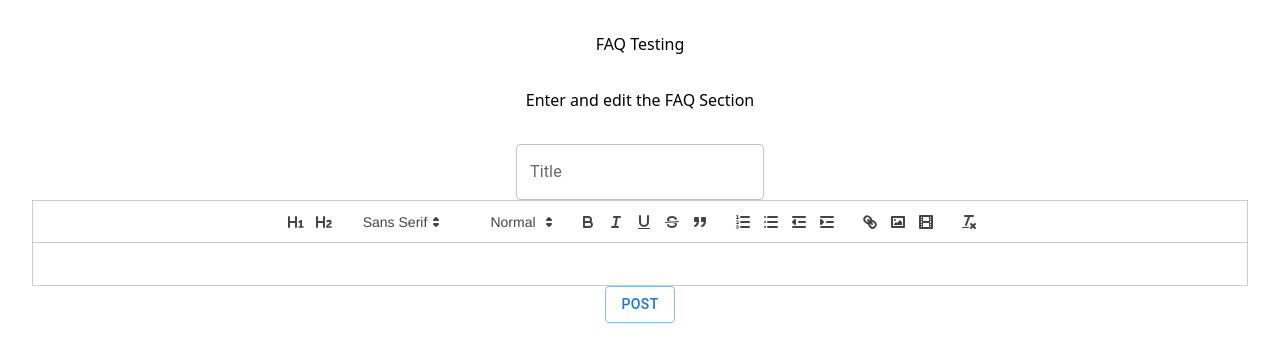
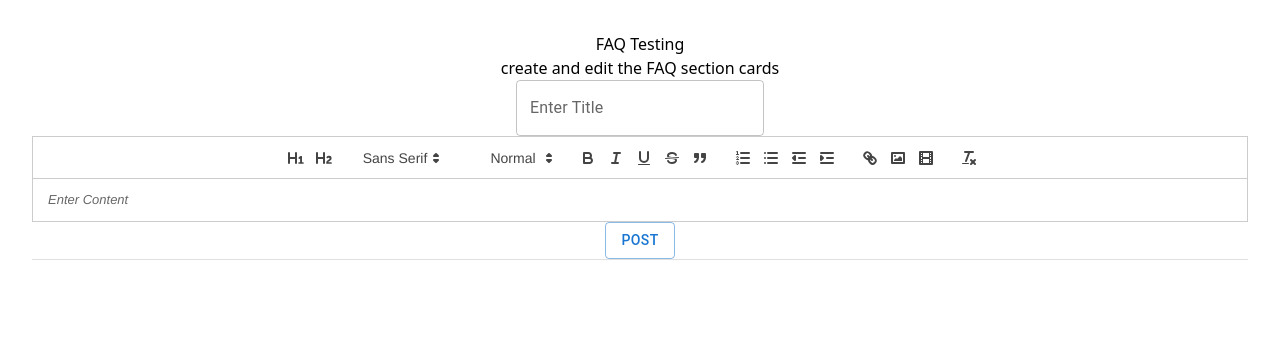
Before and after one commit to GeBon22/quill_testing, a React (Vite) app: page / in a window 1280 px wide. Shown: the top 362 px of the page. Built offline with nearby package versions, Linux system fonts and the light colour scheme.

Commit message:
playing with styling

```diff
--- a/src/App.tsx
+++ b/src/App.tsx
@@ -1,6 +1,6 @@
 import { useState } from "react";
 import "./App.css";
-import { Button, TextField } from "@mui/material";
+import { Button, Divider, TextField } from "@mui/material";
 import ReactQuill from "react-quill";
 import "react-quill/dist/quill.snow.css";
 
@@ -51,13 +51,13 @@ function App() {
   return (
     <>
       <h1>FAQ Testing</h1>
-      <div className="card">
-        <p>Enter and edit the FAQ Section</p>
+      <div className="p-4">
+        <p>create and edit the FAQ section cards</p>
       </div>
-      <section className="flex justify-start flex-col gap-4 border-2 p-4">
+      <section className="flex justify-start flex-col gap-4 border-2 rounded p-4">
         <TextField
           id="outlined-basic"
-          label="Title"
+          label="Enter Title"
           variant="outlined"
           value={title}
           onChange={(e) => setTitle(e.target.value)}
@@ -68,27 +68,29 @@ function App() {
             value={content}
             onChange={(value) => setContent(value)}
             modules={modules}
+            placeholder="Enter Content"
           />
         </div>
         <Button variant="outlined" onClick={postContent}>
           Post
         </Button>
       </section>
+      <Divider className="pt-4" />
       <div>
         {posts.map((post: any) => (
           <div
             key={post.id}
-              className="border-2 flex flex-col justify-start w-5/6 mt-4 p-2"
+            className="border-2 rounded flex flex-col justify-start w-5/6 mt-4 p-2"
           >
-              <div className="flex justify-end flex-row">
+            <div className="flex justify-between flex-row">
+              <h2 className="text-lg font-semibold">{post.title}</h2>
               <Button variant="text" onClick={() => removePost(post.id)}>
                 X
               </Button>
             </div>
-              <h2 className="text-lg font-semibold">{post.title}</h2>
-
+            <Divider className="pt-4" />
             <div
-                className="flex justify-start"
+              className="flex justify-start pt-4"
               dangerouslySetInnerHTML={{ __html: post.content }}
             ></div>
           </div>
```
Lines whose indentation alone changed are shown as unchanged.
